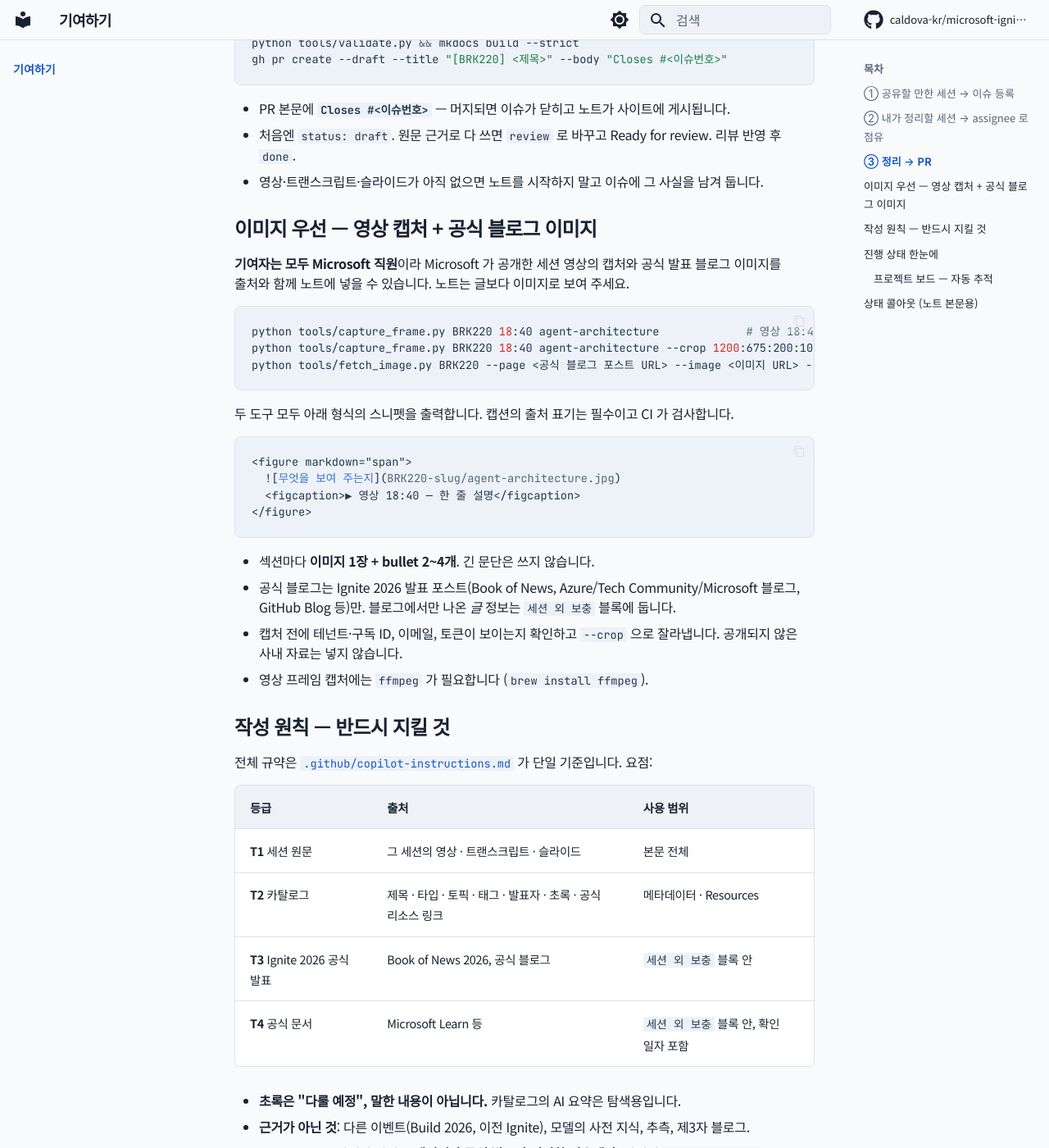
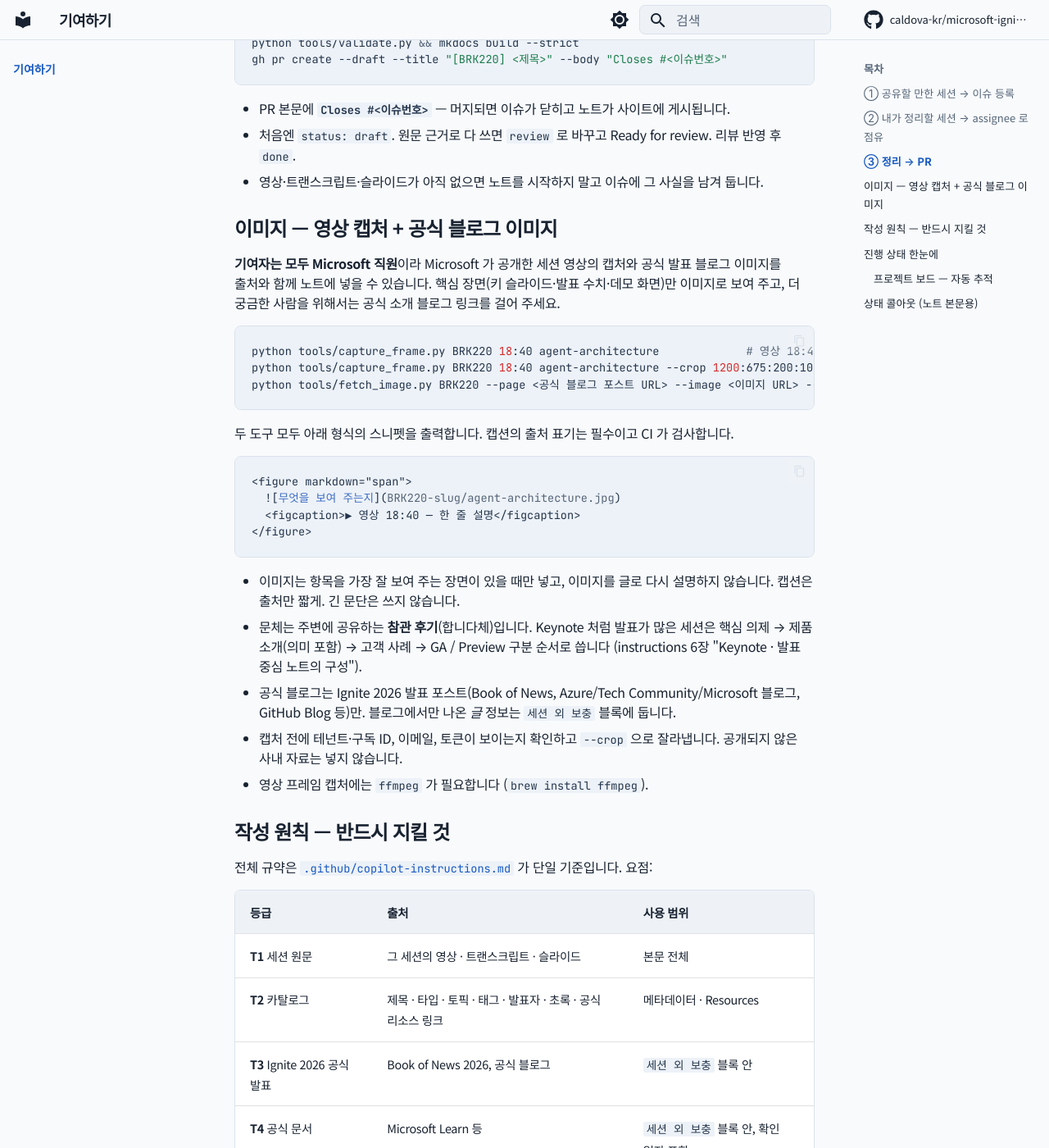
Before and after one commit to caldova-kr/microsoft-ignite-2026, an MkDocs documentation site: the page built from docs/contributing.md, in a window 1280 px wide and 1400 px high, scrolled down 1545 px. Shown: the whole window at 82% size. Built offline with MkDocs 1.6.1 and Material for MkDocs 9.7.7, drawn with Linux system fonts in a browser that asks for light colours; comment, search, counter and statistics services are not loaded.

Commit message:
Writing guidelines: shareable recap tone, keynote note structure
- Keynote notes: event agenda in TL;DR, products in Top highlights with
  their meaning, customer cases in Customer scenarios, GA / Preview /
  not-stated split, official blog links per product.
- "Why it matters" is optional for Keynote sessions (validator + test).
- Images only for key scenes, no narration of images, no per-bullet
  transcript/timestamp citations (evidence lives in Key announcements).

Co-authored-by: Copilot <223556219+Copilot@users.noreply.github.com>

````diff
--- a/CONTRIBUTING.md
+++ b/CONTRIBUTING.md
@@ -59,9 +59,9 @@ gh pr create --draft --title "[BRK220] <제목>" --body "Closes #<이슈번호>"
 - 처음엔 `status: draft`. 원문 근거로 다 쓰면 `review` 로 바꾸고 Ready for review. 리뷰 반영 후 `done`.
 - 영상·트랜스크립트·슬라이드가 아직 없으면 노트를 시작하지 말고 이슈에 그 사실을 남겨 둡니다.
 
-## 이미지 우선 — 영상 캡처 + 공식 블로그 이미지
+## 이미지 — 영상 캡처 + 공식 블로그 이미지
 
-**기여자는 모두 Microsoft 직원**이라 Microsoft 가 공개한 세션 영상의 캡처와 공식 발표 블로그 이미지를 출처와 함께 노트에 넣을 수 있습니다. 노트는 글보다 이미지로 보여 주세요.
+**기여자는 모두 Microsoft 직원**이라 Microsoft 가 공개한 세션 영상의 캡처와 공식 발표 블로그 이미지를 출처와 함께 노트에 넣을 수 있습니다. 핵심 장면(키 슬라이드·발표 수치·데모 화면)만 이미지로 보여 주고, 더 궁금한 사람을 위해서는 공식 소개 블로그 링크를 걸어 주세요.
 
 ```bash
 python tools/capture_frame.py BRK220 18:40 agent-architecture             # 영상 18:40 프레임 → 노트 폴더
@@ -78,7 +78,8 @@ python tools/fetch_image.py BRK220 --page <공식 블로그 포스트 URL> --ima
 </figure>
 ```
 
-- 섹션마다 **이미지 1장 + bullet 2~4개**. 긴 문단은 쓰지 않습니다.
+- 이미지는 항목을 가장 잘 보여 주는 장면이 있을 때만 넣고, 이미지를 글로 다시 설명하지 않습니다. 캡션은 출처만 짧게. 긴 문단은 쓰지 않습니다.
+- 문체는 주변에 공유하는 **참관 후기**(합니다체)입니다. Keynote 처럼 발표가 많은 세션은 핵심 의제 → 제품 소개(의미 포함) → 고객 사례 → GA / Preview 구분 순서로 씁니다 (instructions 6장 "Keynote · 발표 중심 노트의 구성").
 - 공식 블로그는 Ignite 2026 발표 포스트(Book of News, Azure/Tech Community/Microsoft 블로그, GitHub Blog 등)만. 블로그에서만 나온 *글* 정보는 `세션 외 보충` 블록에 둡니다.
 - 캡처 전에 테넌트·구독 ID, 이메일, 토큰이 보이는지 확인하고 `--crop` 으로 잘라냅니다. 공개되지 않은 사내 자료는 넣지 않습니다.
 - 영상 프레임 캡처에는 `ffmpeg` 가 필요합니다 (`brew install ffmpeg`).
````
Also changed, not shown: AGENTS.md (+3 -1 lines), docs/sessions/_TEMPLATE.md (+1 -1 lines), .github/copilot-instructions.md, 3 other files.
